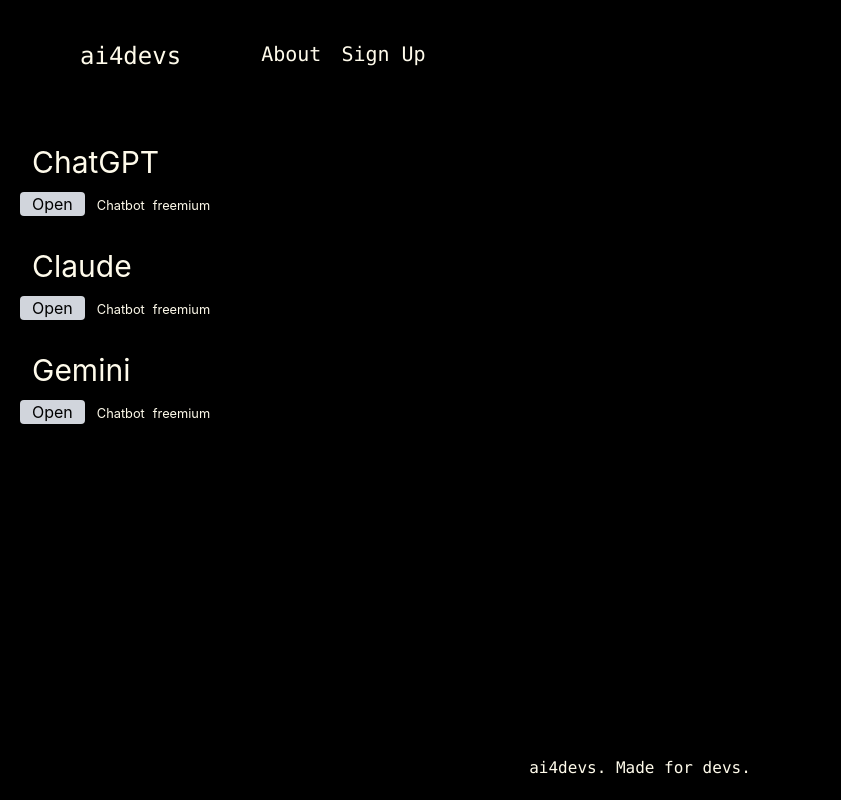
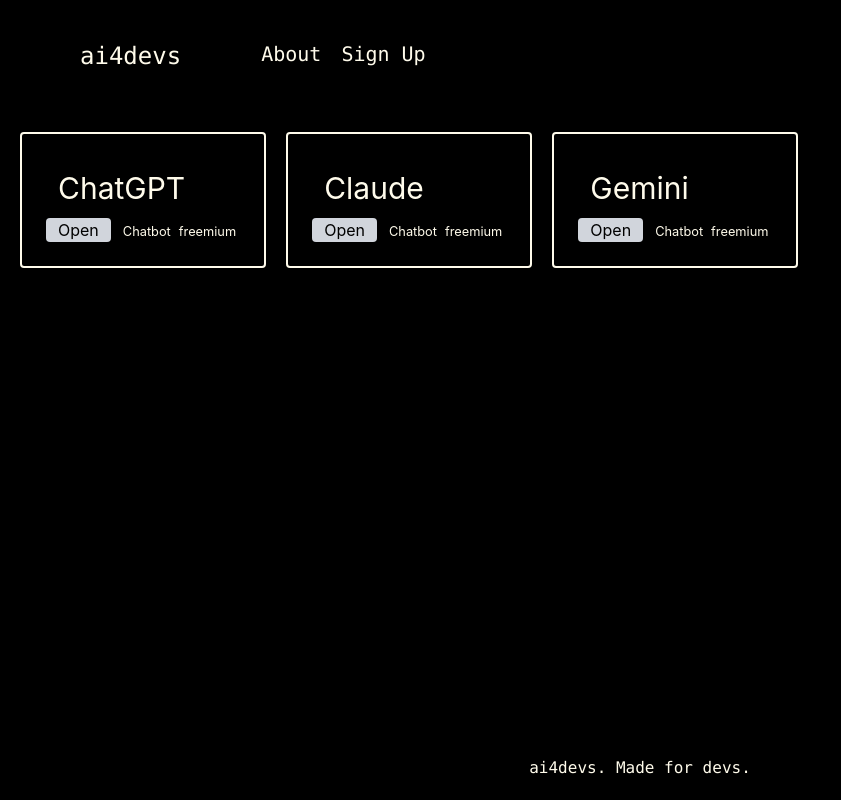
Before and after one commit to MohamedWazeemJassir/ai4devs, a React (Vite) app: page / in a window 1280 px wide. Shown: the whole page, without its empty margins (0-841 px from the left). Built offline with nearby package versions, Linux system fonts and the light colour scheme.

Commit message:
add border to card

```diff
--- a/src/App.jsx
+++ b/src/App.jsx
@@ -7,6 +7,7 @@
   return (
     <>
       <Header />
+      <div className="flex flex-nowrap">
         {cardData.map((cardItem) => (
           <Card
             name={cardItem.name}
@@ -15,6 +16,7 @@
             pricing={cardItem.pricing}
           />
         ))}
+      </div>
       <Footer />
     </>
   );
--- a/src/components/Card.jsx
+++ b/src/components/Card.jsx
@@ -1,6 +1,6 @@
 function Card(prop) {
   return (
-    <div className="ml-5 mb-5 ">
+    <div className="ml-5 mb-5 border-2 p-6 size-fit rounded">
       <h1 className="text-3xl p-3">{prop.name}</h1>
       <button type="button" className="bg-gray-300 text-black pe-3 rounded ps-3 mr-3">
         <a href={prop.url} target="_blank">
```
Lines whose indentation alone changed are shown as unchanged.
